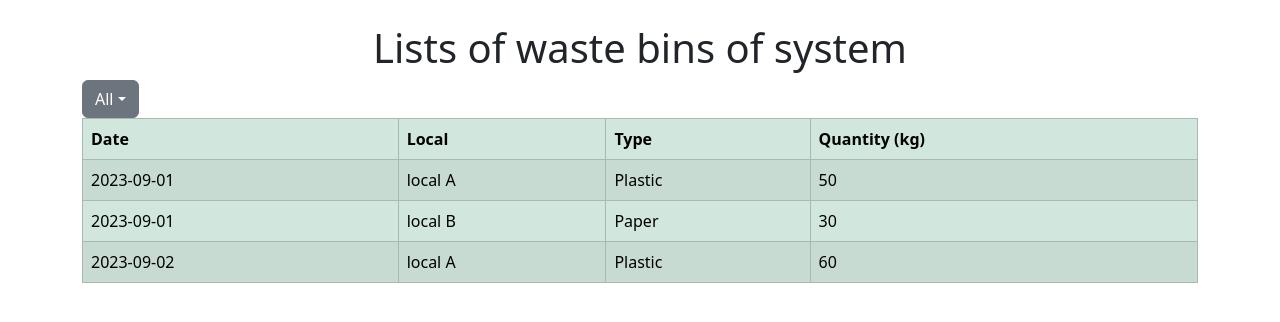
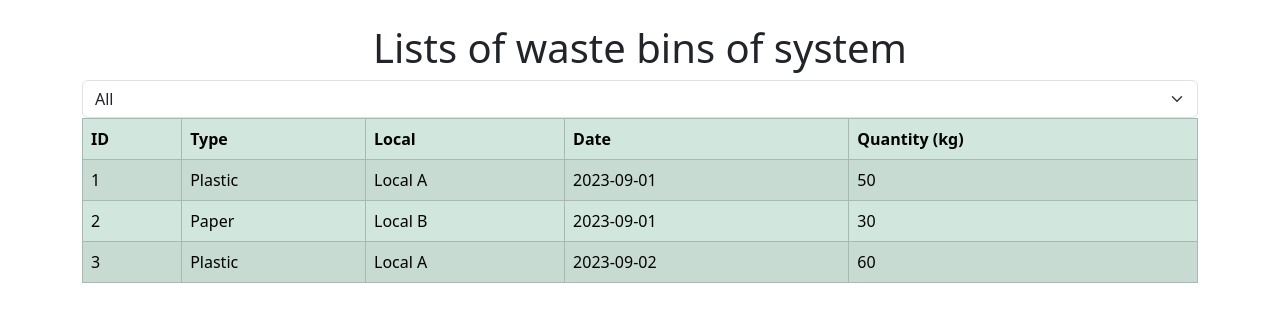
Before and after one commit to mchau98/Shecodes-greenlocal, a React (Create React App) app in the folder basket/: page /rubbish in a window 1280 px wide. Shown: the top 322 px of the page. Built offline with nearby package versions, Linux system fonts and the light colour scheme.

Commit message:
[fix rubbish]

```diff
--- a/basket/src/views/pages/rubbish/index.js
+++ b/basket/src/views/pages/rubbish/index.js
@@ -7,21 +7,21 @@ function Rubbish() {
       {
         id: 1,
         date: '2023-09-01',
-        local: 'local A',
+        local: 'Local A',
         type: 'Plastic',
         quantity: 50,
       },
       {
         id: 2,
         date: '2023-09-01',
-        local: 'local B',
+        local: 'Local B',
         type: 'Paper',
         quantity: 30,
       },
       {
         id: 3,
         date: '2023-09-02',
-        local: 'local A',
+        local: 'Local A',
         type: 'Plastic',
         quantity: 60,
       },
@@ -29,18 +29,20 @@ function Rubbish() {
   ];
 
   const [selectedLocal, setSelectedLocal] = useState('All');
-  const [localMenuOpen, setLocalMenuOpen] = useState(false); // State để kiểm tra xem menu local có mở hay không
 
-  const handleLocalChange = (local) => {
-    setSelectedLocal(local);
-    setLocalMenuOpen(false);
+  const handleLocalChange = (event) => {
+    setSelectedLocal(event.target.value);
   };
 
-  const toggleLocalMenu = () => {
-    setLocalMenuOpen(!localMenuOpen);
-  };
+  const filteredWasteData = wasteData.filter((item) => {
+    if (selectedLocal === 'All') {
+      return true; // Hiển thị tất cả dữ liệu nếu 'All' được chọn
+    }
 
-  const localOptions = ['All', 'Local A', 'Local B', 'Local C', /* Thêm các local khác */];
+    return item.local === selectedLocal; // Lọc theo local
+  });
+
+  const localOptions = ['All', 'Local A', 'Local B', 'Local C', 'Local D'];
 
   return (
     <div>
@@ -48,47 +50,30 @@ function Rubbish() {
         <div className='row'>
           <div className='col'>
             <h1 className="text-center">Lists of waste bins of system</h1>
-            <div className="dropdown">
-              <button
-                className="btn btn-secondary dropdown-toggle"
-                type="button"
-                id="localDropdown"
-                onClick={toggleLocalMenu}
-              >
-                {selectedLocal}
-              </button>
-              {localMenuOpen && (
-                <ul className="dropdown-menu" aria-labelledby="localDropdown">
+            <select className="form-select" value={selectedLocal} onChange={handleLocalChange}>
               {localOptions.map((localOption) => (
-                    <li key={localOption}>
-                      <button
-                        className="dropdown-item"
-                        onClick={() => handleLocalChange(localOption)}
-                      >
+                <option key={localOption} value={localOption}>
                   {localOption}
-                      </button>
-                    </li>
+                </option>
               ))}
-                </ul>
-              )}
-            </div>
+            </select>
             <table className="table table-bordered table-success table-striped mt-10">
               <thead>
                 <tr>
+                  <th>ID</th>
+                  <th>Type</th>
+                  <th>Local</th>
                   <th>Date</th>
-                  <th>Local</th>
-                  <th>Type</th>
                   <th>Quantity (kg)</th>
                 </tr>
               </thead>
               <tbody>
-                {wasteData
-                  .filter((item) => selectedLocal === 'All' || item.local === selectedLocal)
-                  .map((item) => (
+                {filteredWasteData.map((item) => (
                   <tr key={item.id}>
+                    <td>{item.id}</td>
+                    <td>{item.type}</td>
+                    <td>{item.local}</td>
                     <td>{item.date}</td>
-                      <td>{item.local}</td>
-                      <td>{item.type}</td>
                     <td>{item.quantity}</td>
                   </tr>
                 ))}
```
Lines whose indentation alone changed are shown as unchanged.
